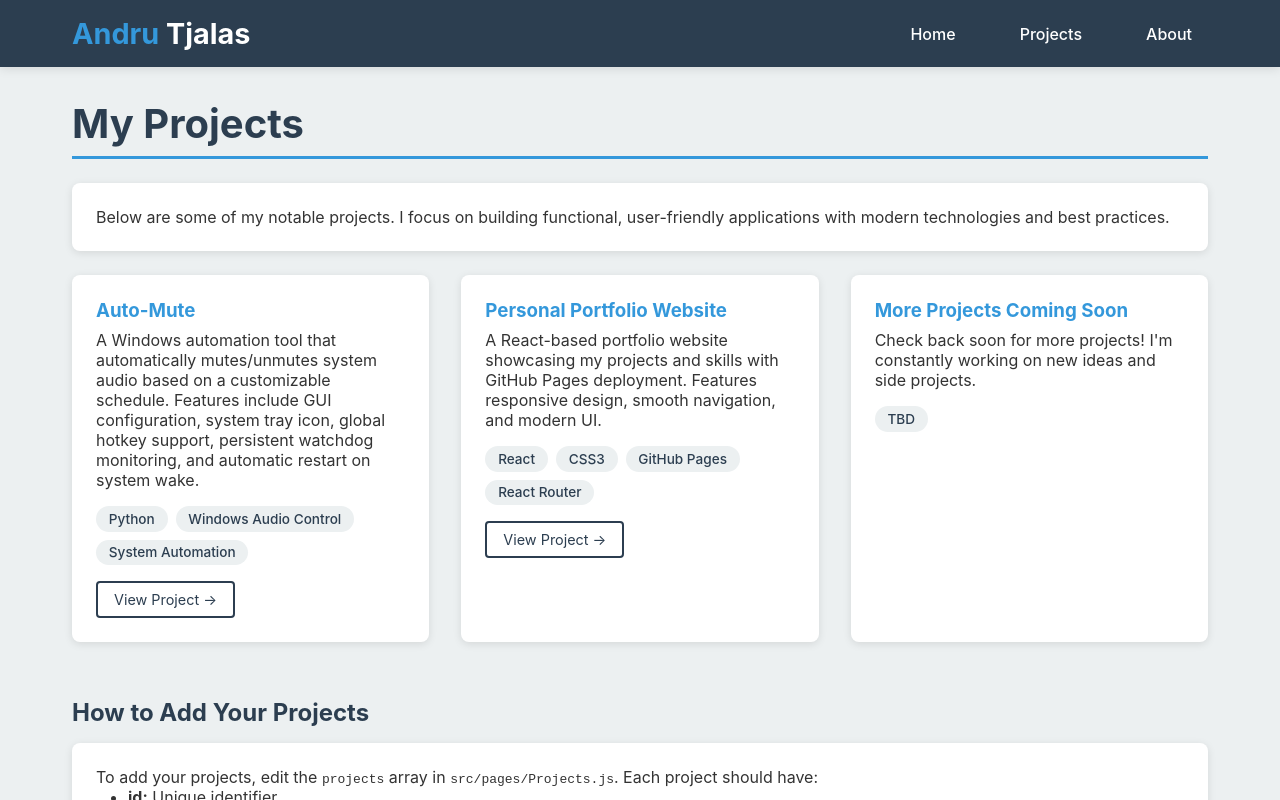
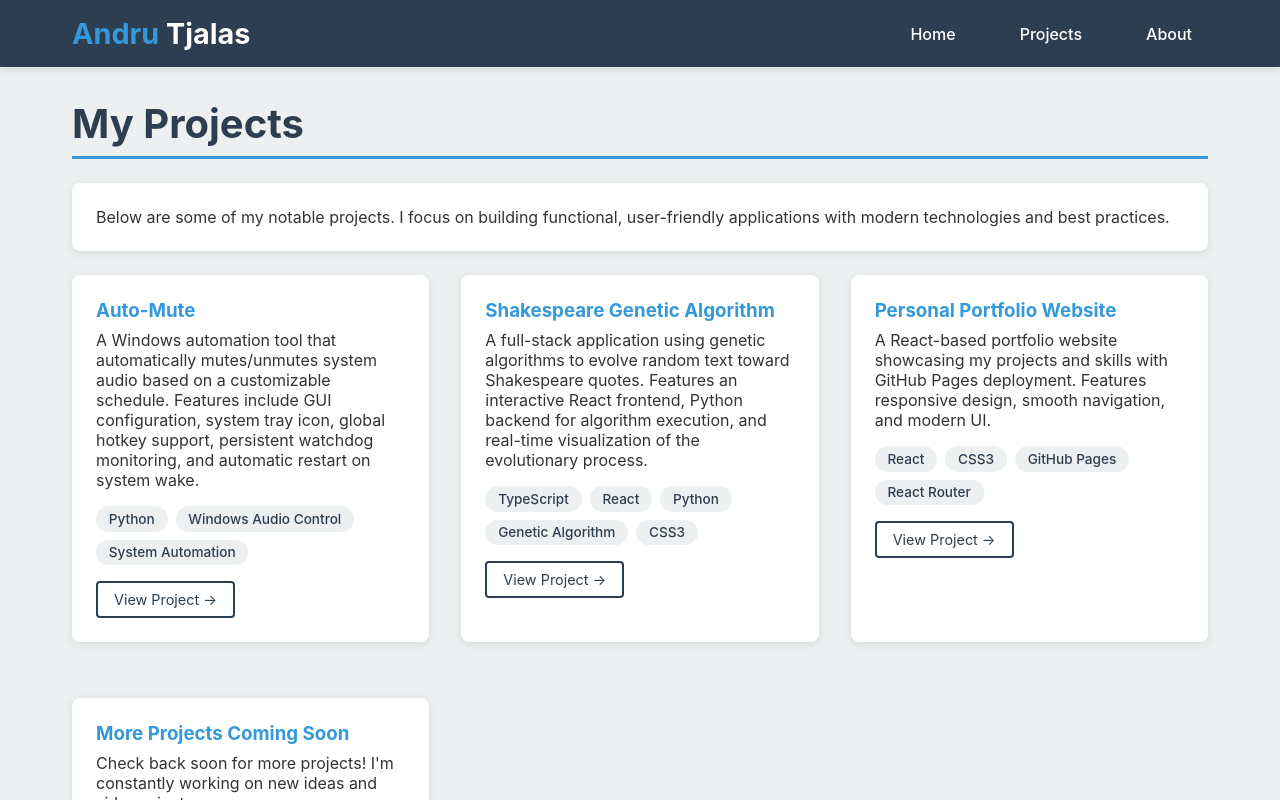
Before and after one commit to AndruTjalas1/Resume, a React (Create React App) app: page /projects in a window 1280 px wide. Shown: the top 800 px of the page. Built offline with nearby package versions, Linux system fonts and the light colour scheme.

Commit message:
Add Shakespeare Genetic Algorithm project

```diff
--- a/src/pages/Projects.js
+++ b/src/pages/Projects.js
@@ -11,13 +11,20 @@ function Projects() {
     },
     {
       id: 2,
+      title: "Shakespeare Genetic Algorithm",
+      description: "A full-stack application using genetic algorithms to evolve random text toward Shakespeare quotes. Features an interactive React frontend, Python backend for algorithm execution, and real-time visualization of the evolutionary process.",
+      technologies: ["TypeScript", "React", "Python", "Genetic Algorithm", "CSS3"],
+      link: "https://github.com/AndruTjalas1/Shakespeare-Genetic-Algorithm",
+    },
+    {
+      id: 3,
       title: "Personal Portfolio Website",
       description: "A React-based portfolio website showcasing my projects and skills with GitHub Pages deployment. Features responsive design, smooth navigation, and modern UI.",
       technologies: ["React", "CSS3", "GitHub Pages", "React Router"],
       link: "https://github.com/AndruTjalas1/Resume",
     },
     {
-      id: 3,
+      id: 4,
       title: "More Projects Coming Soon",
       description: "Check back soon for more projects! I'm constantly working on new ideas and side projects.",
       technologies: ["TBD"],
```
